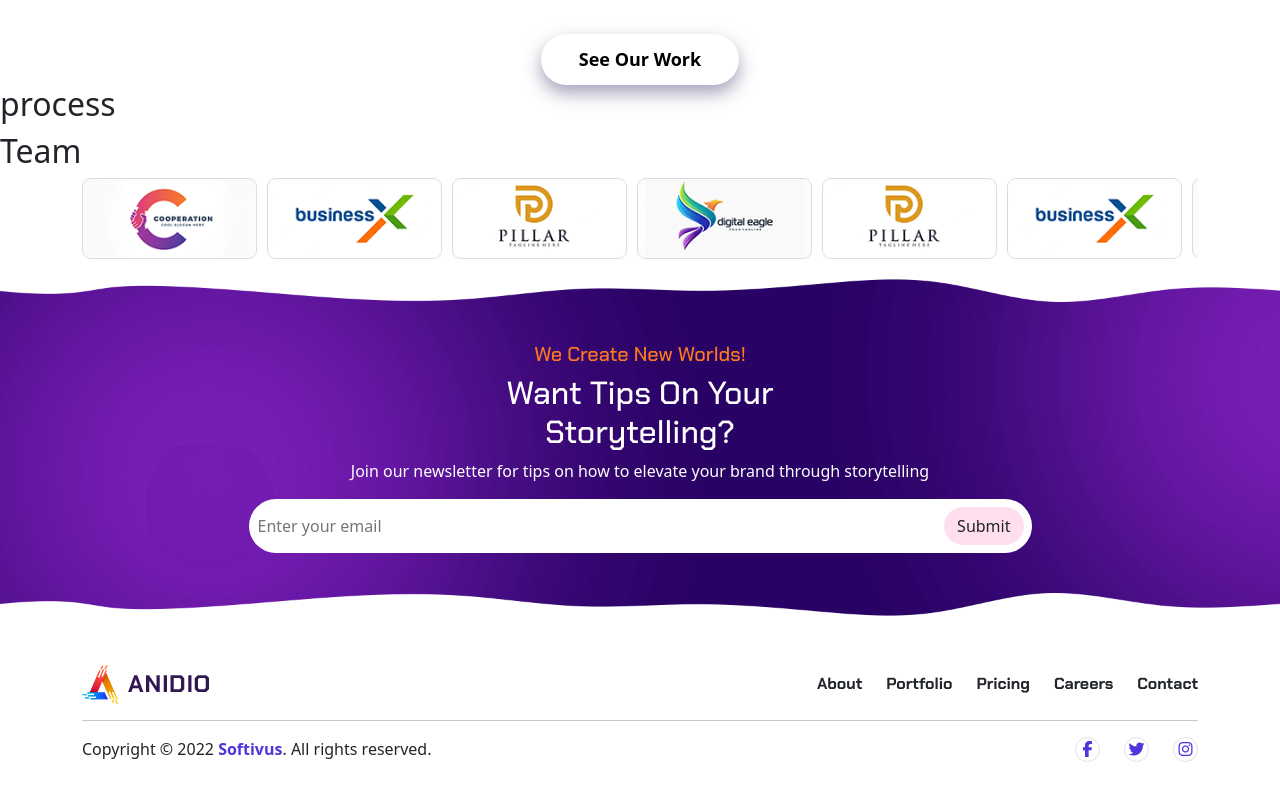
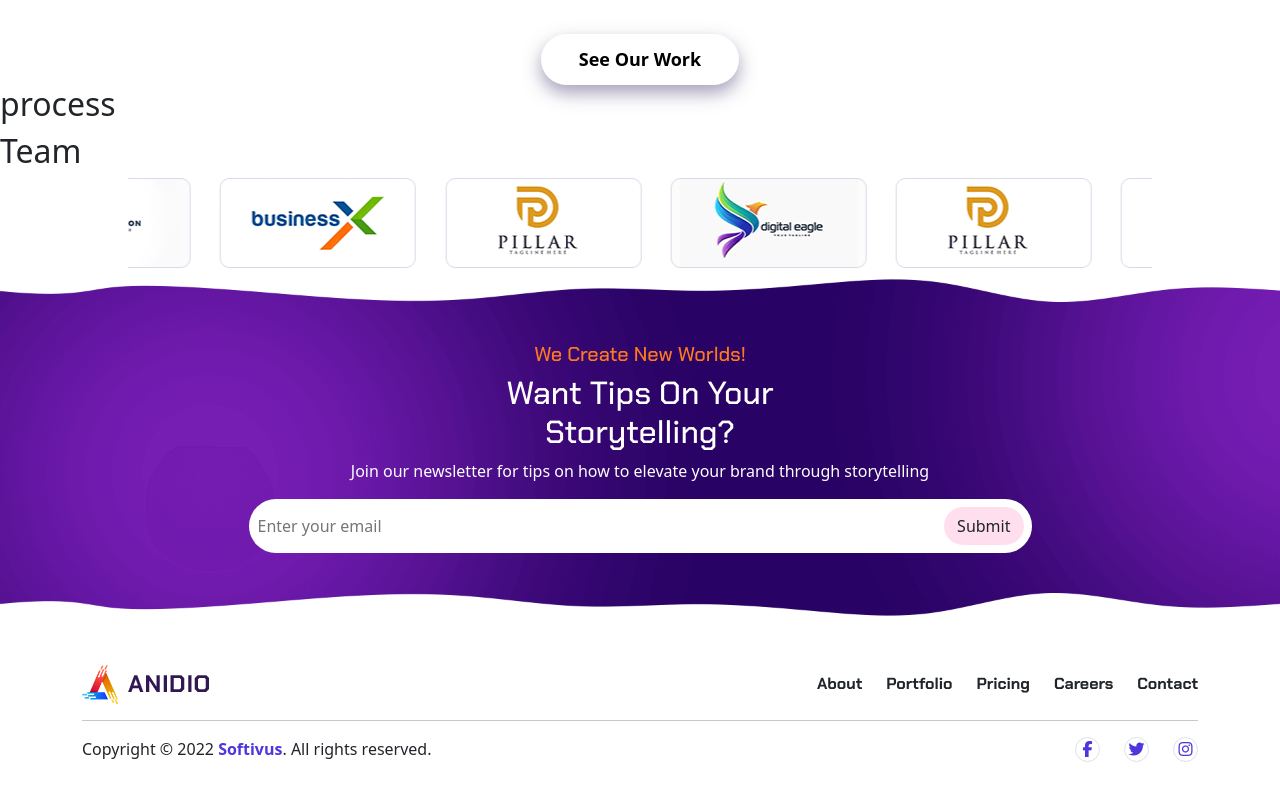
Before and after one commit to IvanTorzoni/proj-html-vuejs, a Vue app: page / in a window 1280 px wide. Shown: the part 3392-4192 px from the top of the page. Built offline with nearby package versions, Linux system fonts and the light colour scheme.

Commit message:
feat : carousel fix

```diff
--- a/src/components/sharedComponents/AppClients.vue
+++ b/src/components/sharedComponents/AppClients.vue
@@ -1,41 +1,25 @@
+
 <script>
 export default {
    data() {
      return {
-      sponsorImages: ['sponsor1',
-               'sponsor2',
-               'sponsor3',
-               'sponsor4',
-               'sponsor5',
-               'sponsor6',
-               'sponsor5',
-               'sponsor4',
-               'sponsor3',
-               'sponsor2',
-               'sponsor1',
-            ],
-      curIndex: 0,
-      transformVal: 0,
+      //Array di immagini
+      sponsorImages: ['sponsor1', 'sponsor2', 'sponsor3', 'sponsor4', 'sponsor5', 'sponsor6', 'sponsor5', 'sponsor4', 'sponsor3', 'sponsor2'],
      };
    },
-  mounted() {
-    setInterval(this.nextSponsor, 2000); // Cambia slide ogni 3 secondi
+   computed: {
+     // Duplico le immagini
+     duplicatedSponsorImages() {
+       return [...this.sponsorImages, ...this.sponsorImages, ...this.sponsorImages, ...this.sponsorImages];
+     },
+     // Calcola lunghezza,
+     trackWidth() {
+       return `${this.duplicatedSponsorImages.length * 225}px`;
+     }
    },
    methods: {
-   nextSponsor() {
-    //incremento indice
-    this.curIndex += 1;
-
-   // Sposta l'immagine corrente verso sinistra (175 è la grandezza della card sponsor + 10 di gap)
-   this.transformVal -= 185;
-
-   // Verifica se siamo a metà
-   if (this.curIndex >= this.sponsorImages.length / 2) {
-         this.transformVal = 0;
-         this.curIndex = 0; // Riporta l'indice alla prima immagine
-      }
-  },
-   getImageSponsor(sponsorImg){
+     //Gestione immagine dinamica
+     getImageSponsor(sponsorImg) {
        return new URL(`../../assets/Img/about-img/${sponsorImg}.png`, import.meta.url).href;
      },
    },
@@ -43,34 +27,40 @@ export default {
 </script>
 
 <template>
-<div class="container">
-   <div class="sponsor-carousel">
-     <div class="car-inner" :style="{ transform: `translate3d(${transformVal}px, 0px, 0px)` }">
-       <img v-for="image in sponsorImages" :src="getImageSponsor(image)" class="car-img">
+   <div class="sponsor-slider pb-2">
+     <div class="slide-track" :style="{ width: trackWidth }">
+       <div class="slide" v-for="image in duplicatedSponsorImages">
+         <img :src="getImageSponsor(image)"  alt="" />
        </div>
      </div>
    </div>
  </template>
 
+ <style scoped>
+ /* Animation */
+ @keyframes scroll {
+   0% { transform: translateX(0); }
+   100% { transform: translateX(calc(-250px * 14)); }
+ }
 
-<style lang="scss" scoped>
-/* outer-Carosello, con altezza minima e larghezza del container(80% pag) */
-.sponsor-carousel {
-   width: 100%;
+ /* Styling */
+ .sponsor-slider {
+   background: white;
    height: 100px;
+   margin: auto;
    overflow: hidden;
    position: relative;
-   transform: translate3d(0, 0, 0);
-   .car-inner {
-      position: absolute;
-      left: 0;
+   width: 80%;
+ }
+
+ .slide-track {
    display: flex;
-      gap: 10px;
-      transition: transform 0.6s ease;
-         .car-img {
-            width: 175px;
+   gap: 5px;
+   animation: scroll 30s linear infinite;
+ }
+
+ .slide {
    height: auto;
-         }
-      }
+   width: 250px;
  }
  </style>
```
Lines whose indentation alone changed are shown as unchanged.
